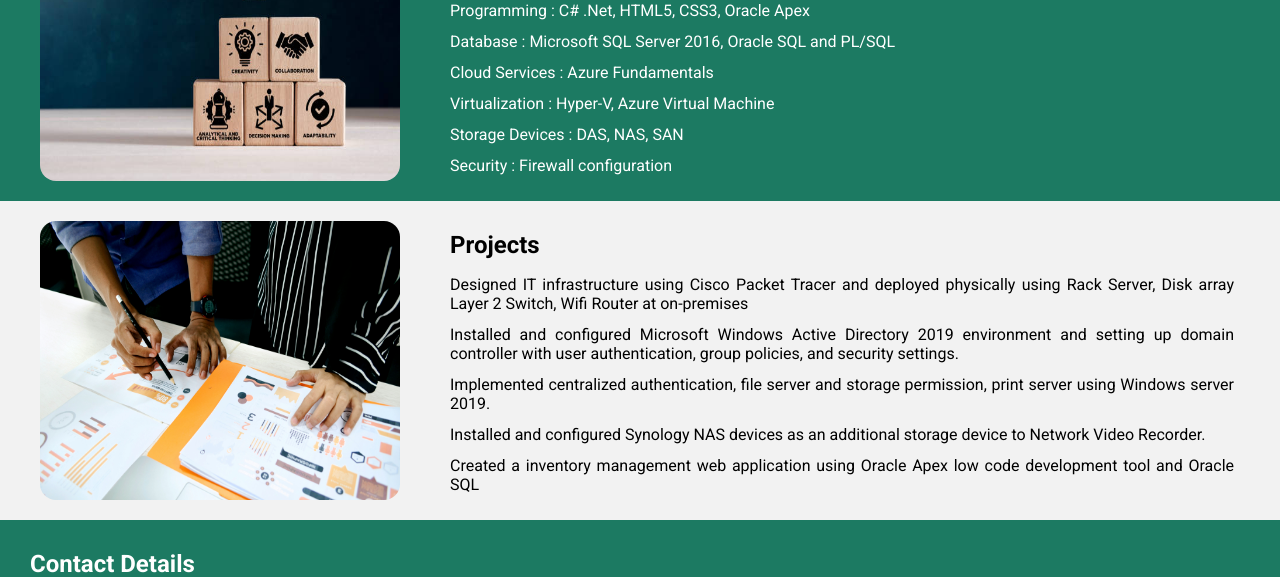
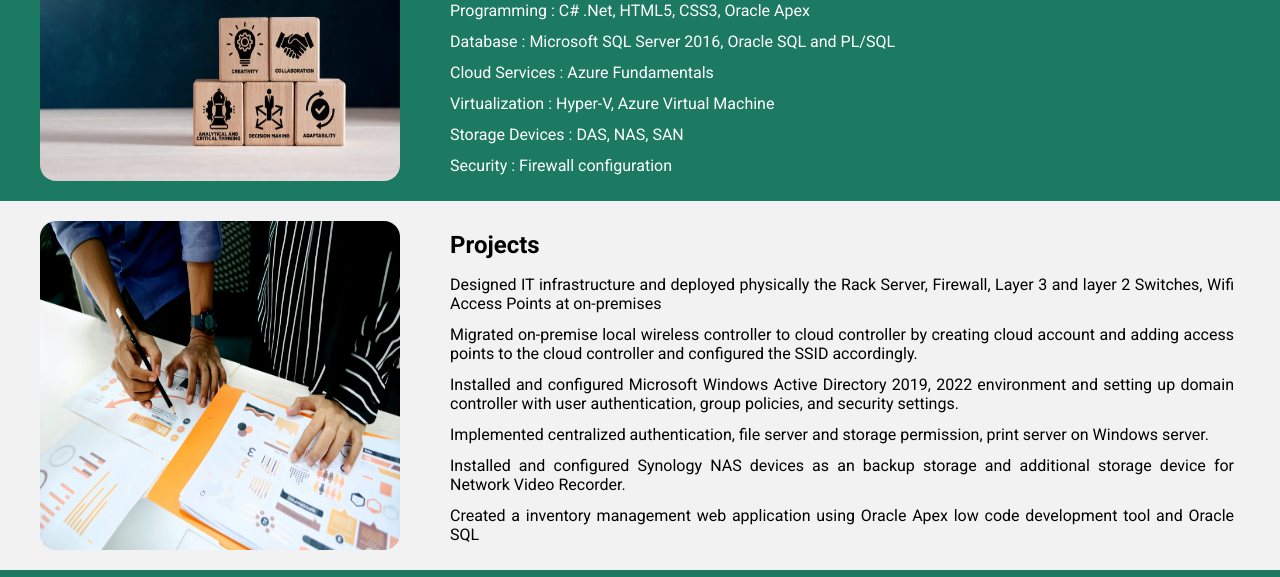
Before and after one commit to gitibu2024/portfolio, a plain HTML site: page index.html in a window 1280 px wide. Shown: the part 4326-4903 px from the top of the page. Drawn offline with nearby package versions, Linux system fonts and the light colour scheme.

Commit message:
Update index.html

```diff
--- a/index.html
+++ b/index.html
@@ -262,10 +262,11 @@
     <div class="projects">
       <h2>Projects</h2>
       <ul>
-        <li>Designed IT infrastructure using Cisco Packet Tracer and deployed physically using Rack Server, Disk array Layer 2 Switch, Wifi Router at on-premises </li>
-        <li>Installed and configured Microsoft Windows Active Directory 2019 environment and setting up domain controller with user authentication, group policies, and security settings.</li>
-        <li>Implemented centralized authentication, file server and storage permission, print server using Windows server 2019.  </li>
-        <li>Installed and configured Synology NAS devices as an additional storage device to Network Video Recorder.  </li>
+        <li>Designed IT infrastructure and deployed physically the Rack Server, Firewall, Layer 3 and layer 2 Switches, Wifi Access Points at on-premises </li>
+        <li>Migrated on-premise local wireless controller to cloud controller by creating cloud account and adding access points to the cloud controller and configured the SSID accordingly.</li>
+        <li>Installed and configured Microsoft Windows Active Directory 2019, 2022 environment and setting up domain controller with user authentication, group policies, and security settings.</li>
+        <li>Implemented centralized authentication, file server and storage permission, print server on Windows server.  </li>
+        <li>Installed and configured Synology NAS devices as an backup storage and additional storage device for Network Video Recorder.  </li>
         <li>Created a inventory management web application using Oracle Apex low code development tool and Oracle SQL</li>
         </ul>
     </div>
```
